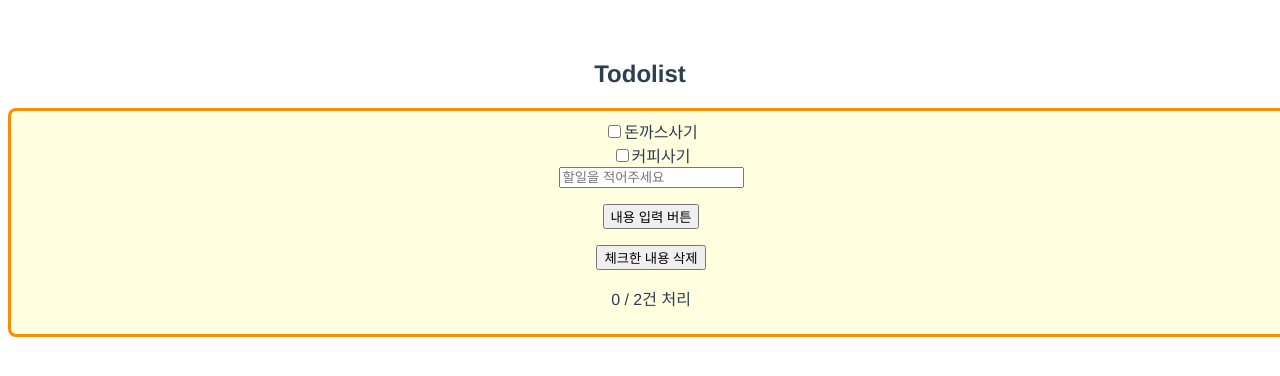
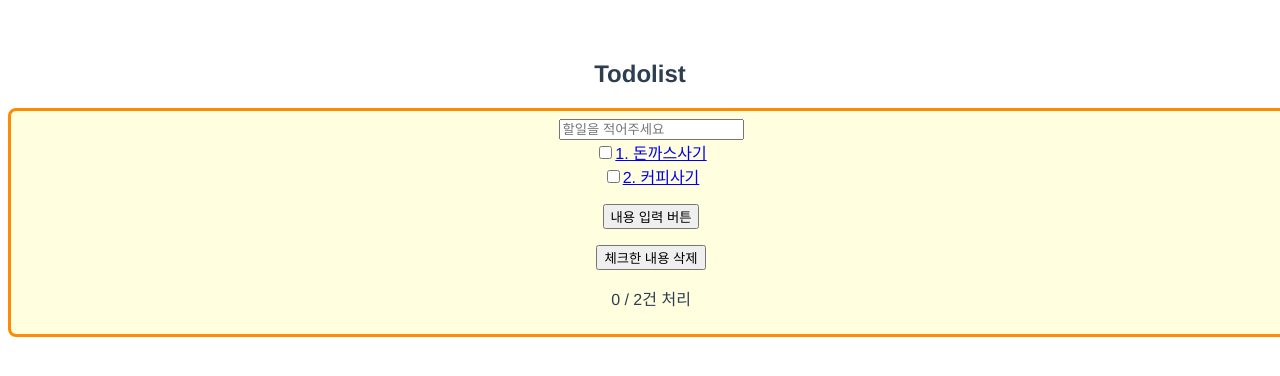
Before and after one commit to MinJaehyun/study-vue, a Vue app: page /todolist in a window 1280 px wide. Shown: the top 376 px of the page. Built offline with nearby package versions, Linux system fonts and the light colour scheme.

Commit message:
Add dynamic routing

```diff
--- a/src/components/TodoInput.vue
+++ b/src/components/TodoInput.vue
@@ -1,8 +1,7 @@
 <template>
   <div>
-    <label for="todo-input"></label>
-    <input @input="inputHandle" id="todo-input" type="text" :value="item" />
-    <button @click="addTodo" type="button">추가</button>
+    <input type="text" :value="item" />
+    <button @click="inputHandle" type="button">추가</button>
   </div>
 </template>
 
@@ -12,22 +11,15 @@ import { defineComponent } from 'vue';
 export default defineComponent({
   name: 'TodoInput',
   props: ['item'],
-  data() {
-    return {
-      item2: 'abc',
-    };
-  },
   methods: {
-    addTodo() {
-      // console.log('test');
-      this.$emit('addToStorage');
-    },
     // event 는 타입이 InputEvent 이다.
     inputHandle(event: InputEvent) {
       // console.log('e', e);
       // event.target 는 html element 이므로 아래처럼 설정하면 된다.
       // event.target 는 HTMLInputElement 이라는 설정
       const eventTarget = event.target as HTMLInputElement;
+      console.log('eventTarget :', eventTarget);
+      // console.log(event.target.value);
       this.$emit('inputValue', eventTarget.value);
     },
   },
--- a/src/components/TodoList.vue
+++ b/src/components/TodoList.vue
@@ -2,18 +2,25 @@
   <div class="container">
     <h2 class="text-center">Todolist</h2>
     <div class="my-comp">
-      <div v-for="todo in todos" :key="todo.id">
-        <label>
-          <input type="checkbox" v-model="todo.done" />
-          <span :clss="{ donestyle: todo.done }">{{ todo.text }}</span>
-        </label>
-      </div>
       <input
         type="text"
         v-model.trim="addText"
         @keyup.enter="addToDo"
         placeholder="할일을 적어주세요"
       />
+      <div v-for="todo in todos" :key="todo.id">
+        <label>
+          <input type="checkbox" v-model="todo.done" />
+          <!-- 링크 동적 처리하기 -->
+          <router-link
+            :class="{ donestyle: todo.done }"
+            :to="{ name: 'todo', params: { id: `${todo.id}` } }"
+          >
+            {{ todo.id }}.
+            {{ todo.text }}
+          </router-link>
+        </label>
+      </div>
       <p><button @click="addToDo">내용 입력 버튼</button></p>
       <p><button @click="cleanToDo">체크한 내용 삭제</button></p>
       <p>{{ remaining }} / {{ todos.length }}건 처리</p>
@@ -27,8 +34,8 @@ export default {
   data() {
     return {
       todos: [
-        { done: false, text: '돈까스사기' },
-        { done: false, text: '커피사기' },
+        { id: 1, done: false, text: '돈까스사기' },
+        { id: 2, done: false, text: '커피사기' },
       ],
       addText: '',
     };
@@ -46,15 +53,32 @@ export default {
     // methods addToDo 설정하기
     addToDo: function () {
       if (this.addText) {
-        this.todos.push({ done: false, text: this.addText });
+        this.todos.push({
+          id: this.todos.length + 1,
+          done: false,
+          text: this.addText,
+        });
       }
       this.addText = '';
     },
     // methods cleanToDo 설정하기
+    // cleanToDo: function () {
+    //   this.todos = this.todos.filter(value => {
+    //     return value.done == false;
+    //   });
+    // },
     cleanToDo: function () {
-      this.todos = this.todos.filter(value => {
-        return value.done == false;
-      });
+      const results = this.todos.reduce((acc, cur, i) => {
+        console.log('test :', acc, cur, i);
+        console.log('length', acc.length);
+        if (!cur.done) {
+          acc.push(cur);
+        }
+        return acc;
+      }, []);
+
+      this.todos = results;
+      console.log('results:', results);
     },
   },
 };
--- a/src/pages/TodoInputPage.vue
+++ b/src/pages/TodoInputPage.vue
@@ -1,9 +1,13 @@
 <template>
-  <TodoInput
-    :item="todoText"
-    @inputValue="inputValue"
-    @addToStorage="addToStorage"
-  />
+  <div>
+    <h1>ToDoList</h1>
+    <TodoInput :todoText="todoText" @inputValue="inputValue" />
+    <div v-for="todo in todos" :key="todo.id">
+      <ul>
+        <li>{{ todo.text }}</li>
+      </ul>
+    </div>
+  </div>
 </template>
 
 <script lang="ts">
@@ -17,24 +21,14 @@ export default defineComponent({
   },
   data() {
     return {
-      todoText: 'abc',
+      todoText: '',
+      todos: [],
     };
   },
   methods: {
     inputValue(value: string) {
-      console.log('value : ', value);
-      this.todoText = value;
-    },
-    addToStorage() {
-      // storage 에 저장하는 방법?
-      // console.log('test');
-      const value = this.todoText;
-      // console.log('addtostorageValue :', value);
-      localStorage.setItem('value', value);
-      this.initTodoText();
-    },
-    initTodoText() {
-      this.todoText = '';
+      // console.log('value : ', value);
+      this.todos.push({ text: value });
     },
   },
 });
--- /dev/null
+++ b/src/pages/TodoPage.vue
@@ -0,0 +1,11 @@
+<template>
+  <div>parameter: {{ $route.params.id }}</div>
+</template>
+
+<script lang="ts">
+export default {
+  name: 'TodoPage',
+};
+</script>
+
+<style scoped></style>
--- a/src/routes/index.ts
+++ b/src/routes/index.ts
@@ -3,9 +3,15 @@ import { createWebHistory, createRouter, RouterOptions } from 'vue-router';
 import TodoList from '@/pages/TodoList.vue';
 import PageNotFound from '@/pages/PageNotFound.vue';
 import TodoInput from '@/pages/TodoInputPage.vue';
+import TodoPage from '@/pages/TodoPage.vue';
 
 // routes 설정
 const routes = [
+  {
+    path: '/todo/:id',
+    name: 'todo',
+    component: TodoPage,
+  },
   {
     path: '/todoinput',
     component: TodoInput,
```
